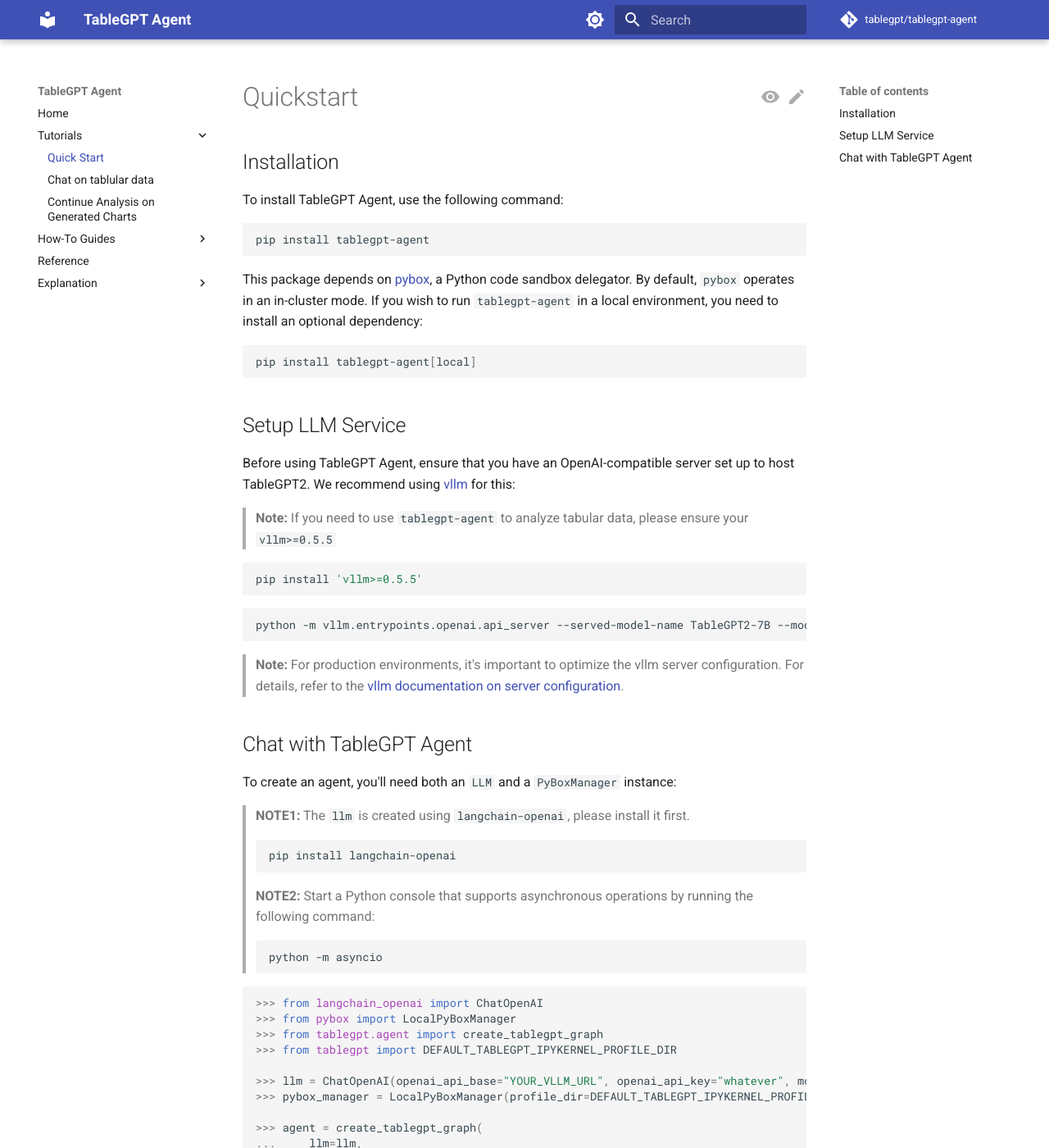
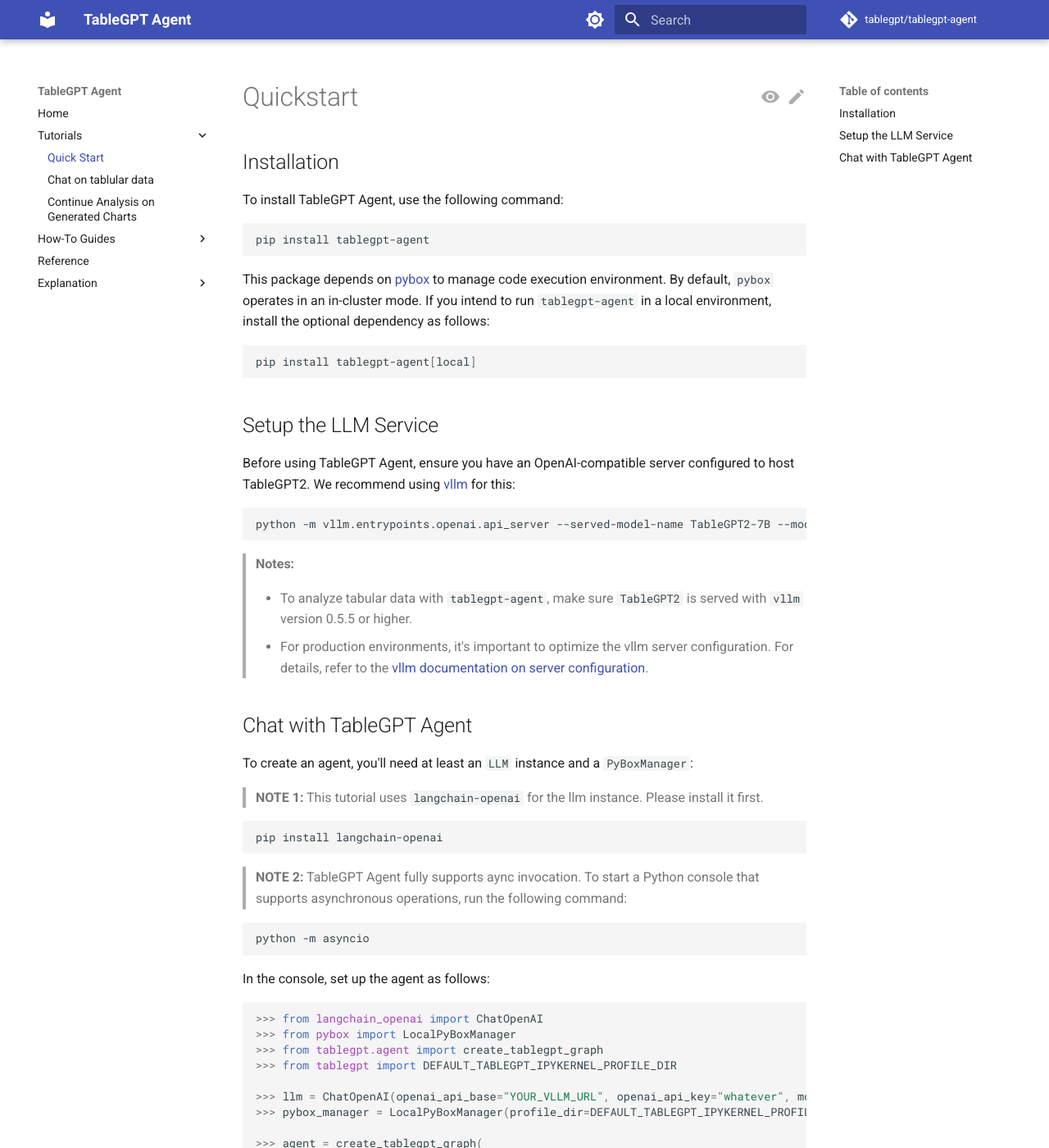
Before and after one commit to weekenthralling/tablegpt-agent, an MkDocs documentation site: the page built from docs/tutorials/quickstart.md, in a window 1280 px wide and 1400 px high. Shown: the whole window at 82% size. Built offline with MkDocs 1.6.1 and Material for MkDocs 9.7.7, drawn with Linux system fonts in a browser that asks for light colours; comment, search, counter and statistics services are not loaded.

Commit message:
docs: polish quickstart

````diff
--- a/docs/tutorials/quickstart.md
+++ b/docs/tutorials/quickstart.md
@@ -8,41 +8,41 @@
 pip install tablegpt-agent
 ```
 
-This package depends on [pybox](https://github.com/edwardzjl/pybox), a Python code sandbox delegator. By default, `pybox` operates in an in-cluster mode. If you wish to run `tablegpt-agent` in a local environment, you need to install an optional dependency:
+This package depends on [pybox](https://github.com/edwardzjl/pybox) to manage code execution environment. By default, `pybox` operates in an in-cluster mode. If you intend to run `tablegpt-agent` in a local environment, install the optional dependency as follows:
 
 ```sh
 pip install tablegpt-agent[local]
 ```
 
-## Setup LLM Service
+## Setup the LLM Service
 
-Before using TableGPT Agent, ensure that you have an OpenAI-compatible server set up to host TableGPT2. We recommend using [vllm](https://github.com/vllm-project/vllm) for this:
-
-> **Note:**  If you need to use `tablegpt-agent` to analyze tabular data, please ensure your `vllm>=0.5.5`
-
-```sh
-pip install 'vllm>=0.5.5'
-```
+Before using TableGPT Agent, ensure you have an OpenAI-compatible server configured to host TableGPT2. We recommend using [vllm](https://github.com/vllm-project/vllm) for this:
 
 ```sh
 python -m vllm.entrypoints.openai.api_server --served-model-name TableGPT2-7B --model path/to/weights
 ```
 
-> **Note:** For production environments, it's important to optimize the vllm server configuration. For details, refer to the [vllm documentation on server configuration](https://docs.vllm.ai/en/v0.6.0/serving/openai_compatible_server.html#command-line-arguments-for-the-server).
+> **Notes:**
+>
+> - To analyze tabular data with `tablegpt-agent`, make sure `TableGPT2` is served with `vllm` version 0.5.5 or higher.
+> - For production environments, it's important to optimize the vllm server configuration. For details, refer to the [vllm documentation on server configuration](https://docs.vllm.ai/en/v0.6.0/serving/openai_compatible_server.html#command-line-arguments-for-the-server).
 
 ## Chat with TableGPT Agent
 
+To create an agent, you'll need at least an `LLM` instance and a `PyBoxManager`:
+> **NOTE 1:** This tutorial uses `langchain-openai` for the llm instance. Please install it first.
 
-To create an agent, you'll need both an `LLM` and a `PyBoxManager` instance:
-> **NOTE1:** The `llm` is created using `langchain-openai`, please install it first.
 ```sh
 pip install langchain-openai
 ```
-**NOTE2:** Start a Python console that supports asynchronous operations by running the following command:
+
+> **NOTE 2:** TableGPT Agent fully supports aync invocation. To start a Python console that supports asynchronous operations, run the following command:
+
 ```bash
 python -m asyncio
 ```
 
+In the console, set up the agent as follows:
 
 ```pycon
 >>> from langchain_openai import ChatOpenAI
````
